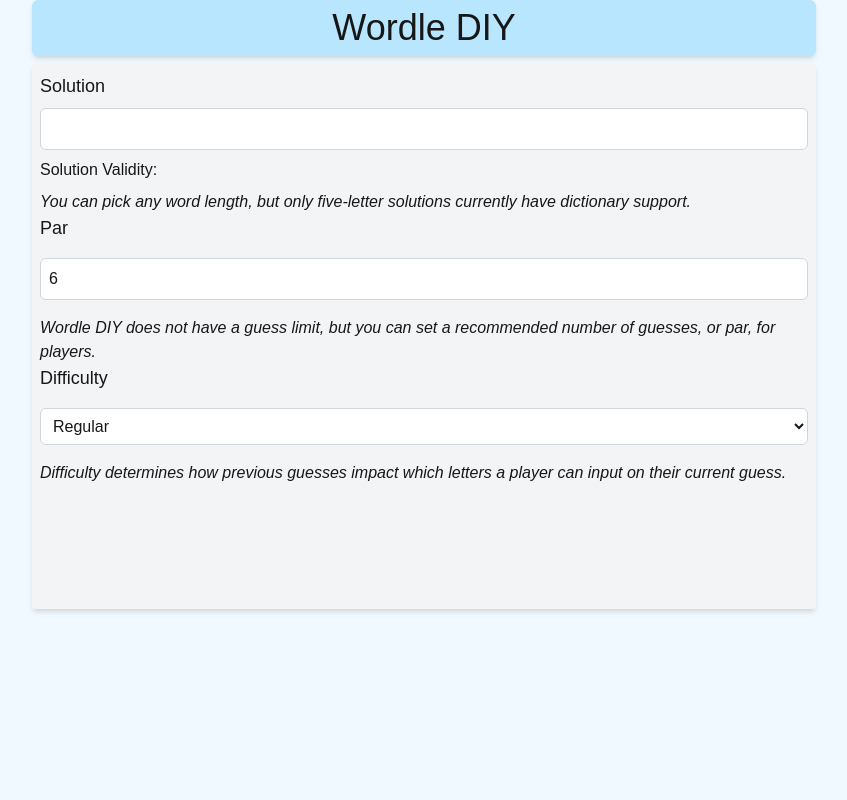
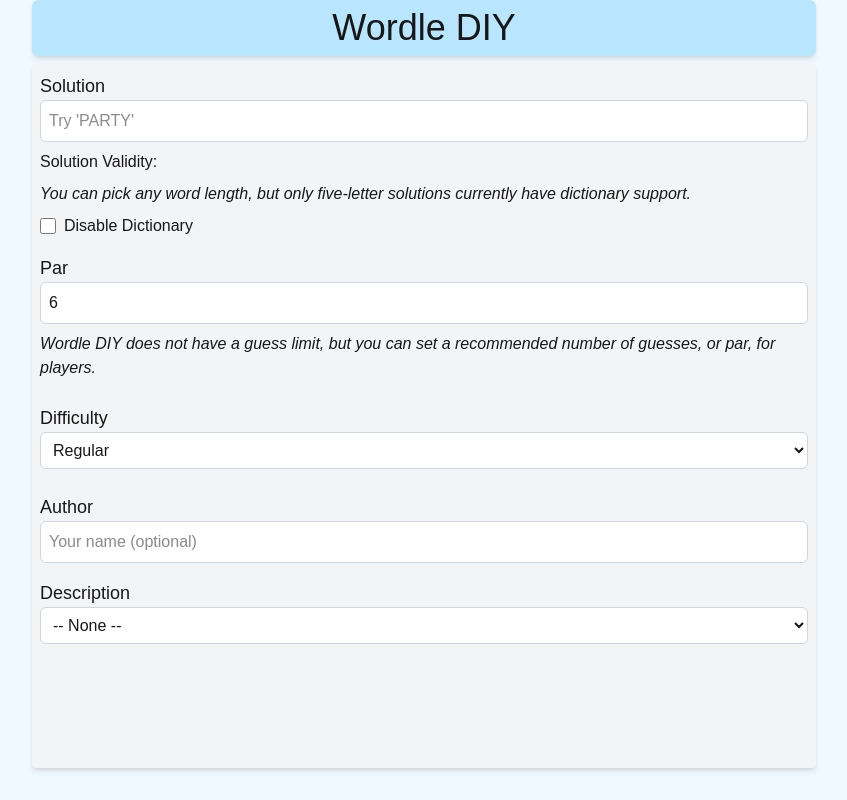
Before and after one commit to saxonthune/wordle-diy, a Next.js app: page /wordle/diy in a window 1280 px wide. Shown: the whole page, without its empty margins (216-1063 px from the left). Built offline with nearby package versions, Linux system fonts and the light colour scheme.

Commit message:
add game settings to /diy

```diff
--- a/src/app/page.tsx
+++ b/src/app/page.tsx
@@ -6,13 +6,15 @@
 import React from "react";
 
 export default function Home() {
-
     const defaultGameSettings: GameSettings = {
         solution: "",
         guesses: [],
         par: 6,
         difficulty: Difficulty.Normal,
-        version: "1.0"
+        version: "1.0",
+        author: "",
+        descriptor: "",
+        useDictionary: true
     };
 
     const [gameSettings, setGameSettings] = React.useState(defaultGameSettings);
--- a/src/components/diyContainer.tsx
+++ b/src/components/diyContainer.tsx
@@ -14,36 +14,55 @@
     const [difficultyBlurb, setDifficultyBlurb] = React.useState("");
     const [gameUrl, setGameUrl] = React.useState<string>("");
     const [canCreateUrl, setCanCreateUrl] = React.useState(false);
+    const [author, setAuthor] = React.useState("");
+    const [descriptor, setDescriptor] = React.useState("");
+    const [dictionaryBypass, setDictionaryBypass] = React.useState(false);
 
     const difficultyTip = 'Difficulty determines how previous guesses impact which letters a player can input on their current guess.';
     const parTip = 'Wordle DIY does not have a guess limit, but you can set a recommended number of guesses, or par, for players.';
     const lengthTip = 'You can pick any word length, but only five-letter solutions currently have dictionary support.';
+
+    const descriptors = ['Amazing', 'Breezy', 'Devious', 'Handsome', 'Poetic', 'Quirky', 'Stinky', 'Thoughtful', 'Uplifting'];
+
+    function validateSolution(solutionValue: string, bypassDictionary: boolean) {
+        if (!solutionValue || solutionValue.length === 0) {
+            setCanCreateUrl(false);
+            setValidSolutionTip("");
+            return;
+        }
+
+        if (bypassDictionary) {
+            setCanCreateUrl(true);
+            setValidSolutionTip("✅ Players will be able to guess any combination of letters.");
+            return;
+        }
+
+        switch (guessIsInWordBank(solutionValue.toUpperCase())) {
+            case true:
+                setCanCreateUrl(true);
+                setValidSolutionTip("✅");
+                break;
+            case false:
+                setCanCreateUrl(false);
+                setValidSolutionTip("⛔ Not in dictionary");
+                break;
+            case null:
+                setCanCreateUrl(true);
+                setValidSolutionTip("❔ No dictionary support for this length");
+        }
+    }
 
     function handleSolutionChange(event: React.ChangeEvent<HTMLInputElement>) {
         setGameUrl("");
         if (/^[a-zA-Z]*$/.test(event.target.value) && event.target.value.length <= 30) {
             setSolution(event.target.value.toUpperCase());
         }
+        validateSolution(event.target.value, dictionaryBypass);
+    }
 
-        if (!event.target.value || event.target.value.length === 0) {
-            setCanCreateUrl(false);
-            setValidSolutionTip("");
-            return;
-        }
-
-        switch (guessIsInWordBank(event.target.value.toUpperCase())) {
-            case true:
-                setCanCreateUrl(true);
-                setValidSolutionTip("✅");
-                break;
-            case false:
-                setCanCreateUrl(false);
-                setValidSolutionTip("⛔ not in dictionary");
-                break;
-            case null:
-                setCanCreateUrl(true);
-                setValidSolutionTip("❔ no dictionary support for this length");
-        }
+    function handleDictionaryBypass(checked: boolean) {
+        setDictionaryBypass(checked);
+        validateSolution(solution, checked);
     }
 
     function handleDifficultyChange(event: React.ChangeEvent<HTMLSelectElement>) {
@@ -69,13 +88,15 @@
             alert("Please enter a valid solution.");
             return;
         }
-
         const gameSettings: GameSettings = {
             solution: solution,
             guesses: [],
             par: par,
             difficulty: difficulty,
-            version: '1'
+            version: '1',
+            author: author ?? "anonymous",
+            descriptor: descriptor,
+            useDictionary: !dictionaryBypass
         };
 
         const gameSettingsString = JSON.stringify(gameSettings);
@@ -90,30 +111,49 @@
     return (
         <div className="flex flex-col w-[800px] mx-auto break-words gap-2">
             <h1 className="flex justify-center rounded-md shadow-md text-4xl p-2 mx-2 bg-sky-200">Wordle DIY</h1>
-
             <div className="mx-2 p-2 bg-gray-100 rounded shadow-md">
-                <div className="flex flex-col gap-2">
+                <div className="flex flex-col pb-4">
                     <label className="text-lg" htmlFor="answer">Solution</label>
                     <input className="p-2 border rounded-md border-gray-300 bg-white" id="word" type="text"
-                        value={solution} onChange={handleSolutionChange}/>
-                    <p>Solution Validity: {validSolutionTip}</p>
-                    <i>{lengthTip}</i>
+                        value={solution} onChange={handleSolutionChange} placeholder="Try 'PARTY'"/>
+                    <p className='py-2'>Solution Validity: {validSolutionTip}</p>
+                    <i className='pb-2'>{lengthTip}</i>
+                    <div className="flex items-center gap-2">
+                        <input className="w-4 h-4" id="dictionary" type="checkbox"
+                            checked={dictionaryBypass} onChange={(e) => handleDictionaryBypass(e.target.checked)}/>
+                        <span>Disable Dictionary</span>
+                    </div>
                 </div>
-                <div className="flex flex-col gap-4">
+                <div className="flex flex-col pb-4">
                     <label className="text-lg" htmlFor="par">Par</label>
                     <input className="p-2 border rounded-md bg-white border-gray-300" id="par" type="number"
                         value={par} onChange={(e) => setPar(Number(e.target.value))}/>
-                    <i>{parTip}</i>
+                    <i className='py-2'>{parTip}</i>
                 </div>
-                <div className="flex flex-col gap-4">
+                <div className="flex flex-col pb-4">
                     <label className="text-lg" htmlFor="difficulty">Difficulty</label>
                     <select className="p-2 border rounded-md bg-white border-gray-300" id="difficulty" onChange={handleDifficultyChange}>
                         <option value={Difficulty.Normal}>Regular</option>
                         <option value={Difficulty.NytHard}>Nyt Hard</option>
                         <option value={Difficulty.Hard}>Really Hard</option>
                     </select>
-                    <i>{difficultyTip}</i>
-                    <p>{difficultyBlurb}</p>
+                    {/* <i>{difficultyTip}</i> */}
+                    <i className='pt-2'>{difficultyBlurb}</i>
+                </div>
+                <div className="flex flex-col pb-4">
+                    <label className="text-lg" htmlFor="author">Author</label>
+                    <input className="p-2 border rounded-md bg-white border-gray-300" id="author" type="text"
+                        value={author} onChange={(e) => setAuthor(e.target.value)} placeholder="Your name (optional)"/>
+                </div>
+                <div className="flex flex-col pb-4">
+                    <label className="text-lg" htmlFor="descriptor">Description</label>
+                    <select className="p-2 border rounded-md bg-white border-gray-300" id="descriptor"
+                        value={descriptor} onChange={(e) => setDescriptor(e.target.value)}>
+                        <option value="">-- None --</option>
+                        {descriptors.map((desc) => (
+                            <option key={desc} value={desc}>{desc}</option>
+                        ))}
+                    </select>
                 </div>
                 {canCreateUrl
                     ? <button className="bg-blue-500 text-white p-2 rounded-md cursor-pointer"
--- a/src/types/GameSettings.ts
+++ b/src/types/GameSettings.ts
@@ -6,4 +6,7 @@
     par: number;
     difficulty: Difficulty;
     version: string;
+    author: string;
+    descriptor: string;
+    useDictionary: boolean;
 }
```
